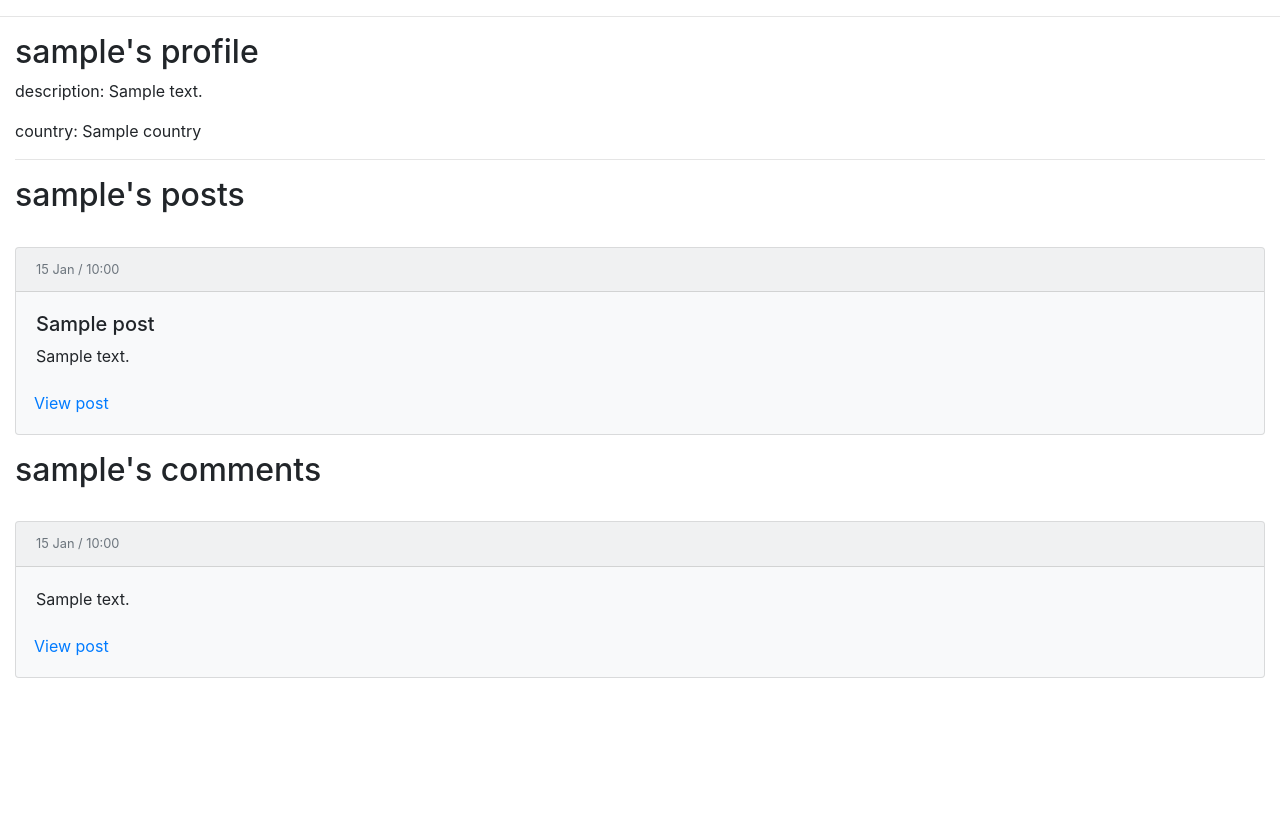
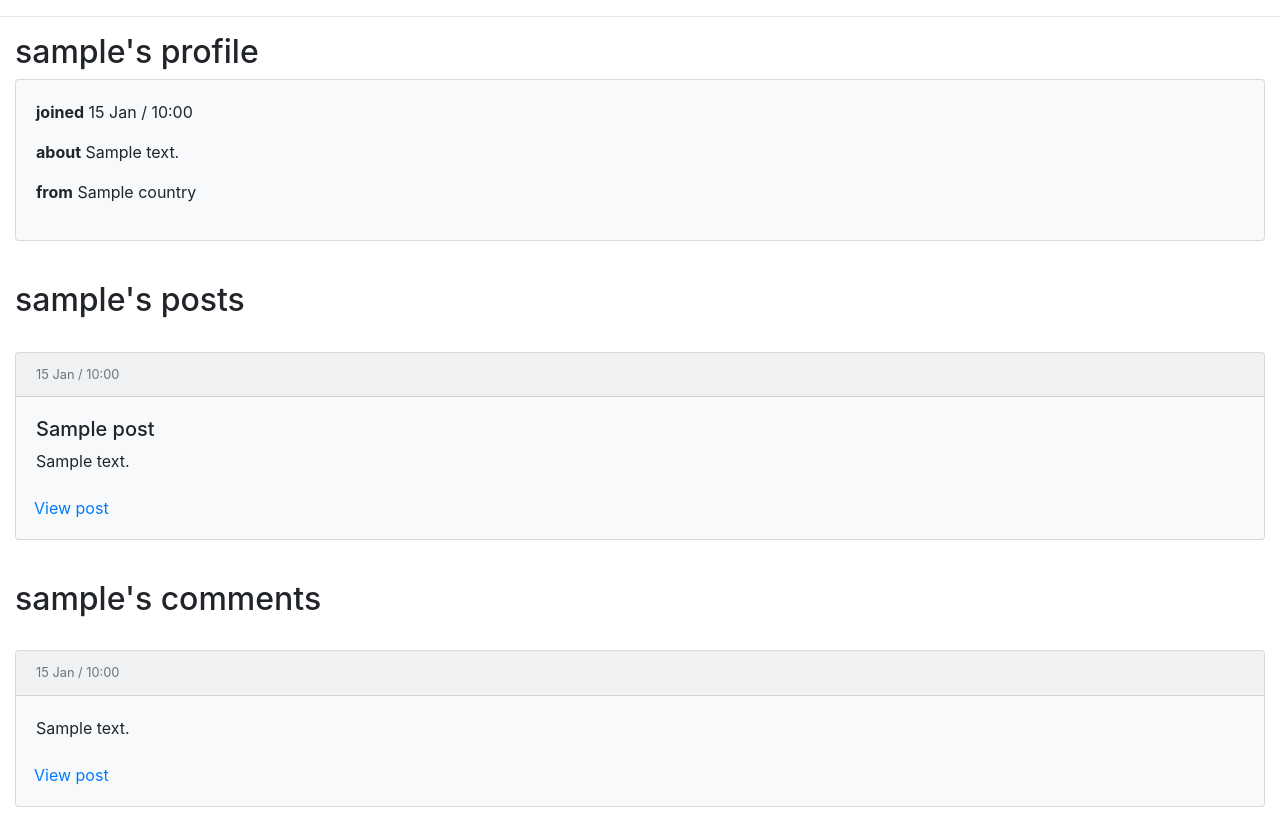
Before and after one commit to ranven/nutcracker-news, a Flask app: template templates/profile.html in a window 1280 px wide. Shown: the part 64-887 px from the top of the page. Before the commit the page ends 742 px from the top, so only its background shows below. Run offline with Flask 2, Linux system fonts and the light colour scheme; the template is opened without the code that fills it: most values are stand-ins (such as "Sample title", 1, 10 or a date in 2020); parts of the project's set-up code (start-up, migrations or seed data) failed here and were passed over.

Commit message:
display flash alerts, styling of view/edit profile

```diff
--- a/services/profiles.py
+++ b/services/profiles.py
@@ -11,7 +11,7 @@ def create_profile():
 def get_profile(user_id):
     if user_id == 0:
         return False
-    sql = "SELECT p.description, p.country, u.username FROM profiles p JOIN users u ON p.user_id = u.user_id WHERE u.user_id = :user_id"
+    sql = "SELECT p.description, p.country, p.created_at, u.username FROM profiles p JOIN users u ON p.user_id = u.user_id WHERE u.user_id = :user_id"
     result = db.session.execute(sql, {"user_id":user_id})
     profile = result.fetchone()
     return profile
--- a/templates/base.html
+++ b/templates/base.html
@@ -14,25 +14,25 @@
             <div class="nav justify-content-end">
                     {% if session.username %}
                     <p class="nav-item nav-link greeting">Hello {{session.username}}!</p>
-                    <a class="nav-item nav-link" {% if request.path == '/' %}class="active"{% endif %} id="posts" href="/posts">Posts</a>
-                    <a class="nav-item nav-link" {% if request.path == '/' %}class="active"{% endif %} id="create" href="/posts/create">Create a post</a>
-                    <a class="nav-item nav-link" {% if request.path == '/' %}class="active"{% endif %} id="{{session.user_id}}" href="/users/{{session.user_id}}">My profile</a>
-                    <a class="nav-item nav-link" {% if request.path == '/' %}class="active"{% endif %} id="logout" href="/logout">Log out</a>
+                    <a class="nav-item nav-link" href="/posts">Posts</a>
+                    <a class="nav-item nav-link" href="/posts/create">Create a post</a>
+                    <a class="nav-item nav-link" href="/users/{{session.user_id}}">My profile</a>
+                    <a class="nav-item nav-link" href="/logout">Log out</a>
                     {% else %}
-                    <a class="nav-item nav-link" id="posts" href="/posts">Posts</a>
-                    <a class="nav-item nav-link" id="signup" href="/signup">Sign up</a>
-                    <a class="nav-item nav-link" id="login" href="/login">Log in</a>
+                    <a class="nav-item nav-link" href="/posts">Posts</a>
+                    <a class="nav-item nav-link" href="/signup">Sign up</a>
+                    <a class="nav-item nav-link" href="/login">Log in</a>
                     {% endif %}
             </div>
         </div>
         <hr/>
     <div>
         {% for message in get_flashed_messages() %}
-        <div class="alert alert-primary alert-dismissible fade" role="alert">
+        <div class="alert alert-primary alert-dismissible fade show"  role="alert">
             <p> {{ message }}</p>
             <button type="button" class="close" data-dismiss="alert" aria-label="Close">
                 <span aria-hidden="true">&times;</span>
-            </button>
+              </button>
         </div>
         {% endfor %}
     </div>
--- a/templates/profile.html
+++ b/templates/profile.html
@@ -3,24 +3,29 @@
     {% block page_content %}
     <div>
         {% if profile %}
-            <h2>{{profile.username}}'s profile</h2>
-            <p>description: {{profile.description}}</p>
-            <p>country: {{profile.country}}</p>
-            <hr/>
+        <h2>{{profile.username}}'s profile</h2>
+        <div class="card bg-light mb-3">
+                <div class="card-body">
+                    <p><b>joined</b> {{profile.created_at|datetimeformat}}</p>
+                    <p><b>about</b> {{profile.description}}</p>
+                    <p><b>from</b> {{profile.country}}</p>
+                </div>
+            </div>
             {% if admin %}
-            <h2>Edit profile</h2>
                 <form action="/users/{{session.user_id}}" method="POST">
-                    <label>Description (max 250 characters)</label><br/>
-                    <textarea name="description" value="{{profile.description}}" maxlength="250" placeholder="Who are you?"></textarea><br/>
-                    <label>Country</label><br/>
-                    <input type="text" name="country" value="{{profile.country}}" maxlength="50" placeholder="Where are you from?">
-                    <br/>
-                    <input type="submit" value="Submit">
+                    <div class="form-group">
+                        <label>Description <small>(max 250 characters)</small></label><br/>
+                        <textarea class="form-control" name="description" maxlength="250" placeholder="Who are you?">{{profile.description}}</textarea><br/>
+                        <label>Country</label><br/>
+                        <input class="form-control" type="text" name="country" value="{{profile.country}}" maxlength="50" placeholder="Where are you from?">
+                    </div>
+                    <input class="btn btn-primary" type="submit" value="Update profile">
                 </form>
             {% endif %}
-            {% if posts %}
+            <br/>
             <h2>{{profile.username}}'s posts</h2>
             <br/>
+            {% if posts %}
                 {% for post in posts %}
                 <div class="card bg-light mb-3">
                     <div class="card-header">
@@ -28,12 +33,8 @@
                         </small>
                     </div>
                     <div class="card-body">
-                        <h5>
-                            {{post.title}}
-                        </h5>
-
+                        <h5>{{post.title}}</h5>
                         <p>{{post.content}}</p>
-
                         <div class="row" style="height: 30px;">
                             <a href="/posts/{{post.post_id}}" class="btn btn-link">
                                 View post
@@ -49,8 +50,8 @@
                 {% endfor %}
             {% else %}
             <p>No posts to display.</p>
-
         {% endif %}
+        <br/>
         <h2>{{profile.username}}'s comments</h2>
         <br/>
         {% if comments %}
```
